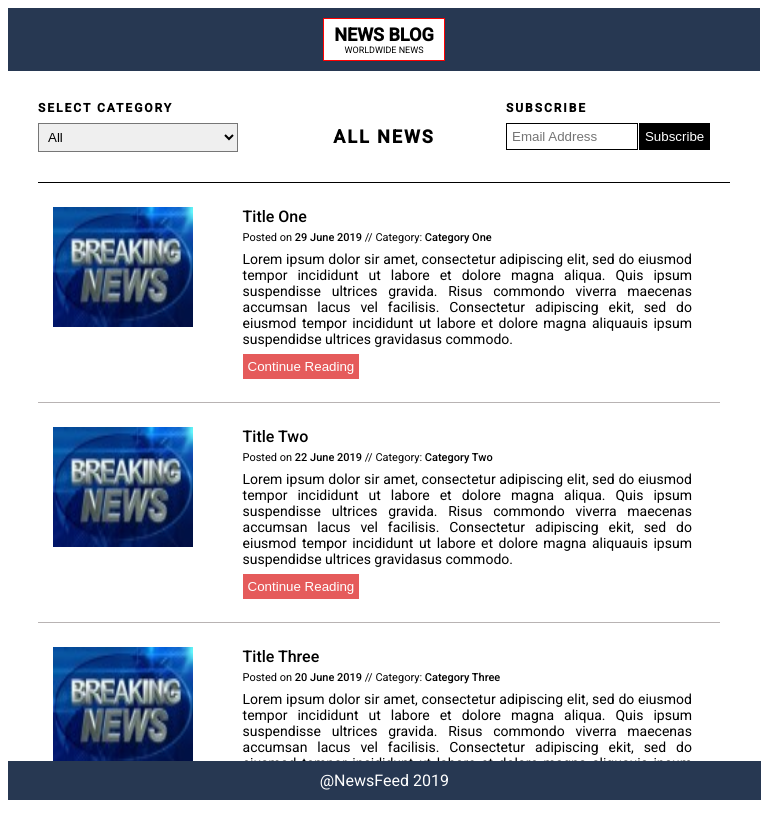
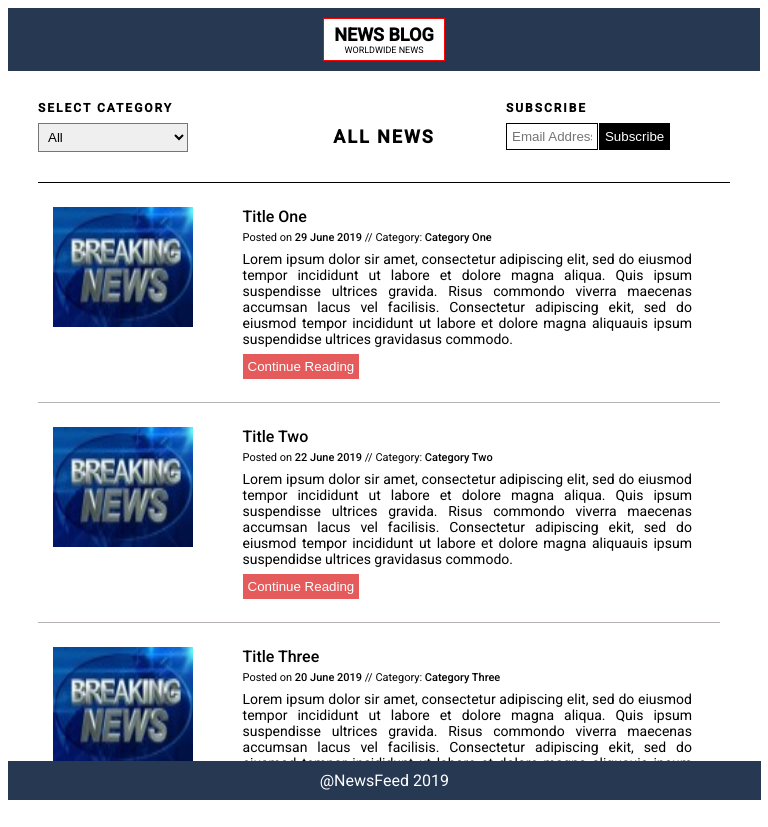
Before and after one commit to mansi-30/HomeTasks, a plain HTML site: page Task1/index.html in a window 768 px wide. Drawn offline with Linux system fonts and the light colour scheme.

Commit message:
Update style.css

```diff
--- a/Task1/style.css
+++ b/Task1/style.css
@@ -210,6 +210,12 @@ width: 100%;
      .blog-data{
          margin-left: 35px;
      }
+     .email-feild{
+         width: 80px;
+     }
+     .catergory-dropdown{
+         width: 150px;
+     }
 }
 
 @media only screen and (min-width: 800px) {
```
